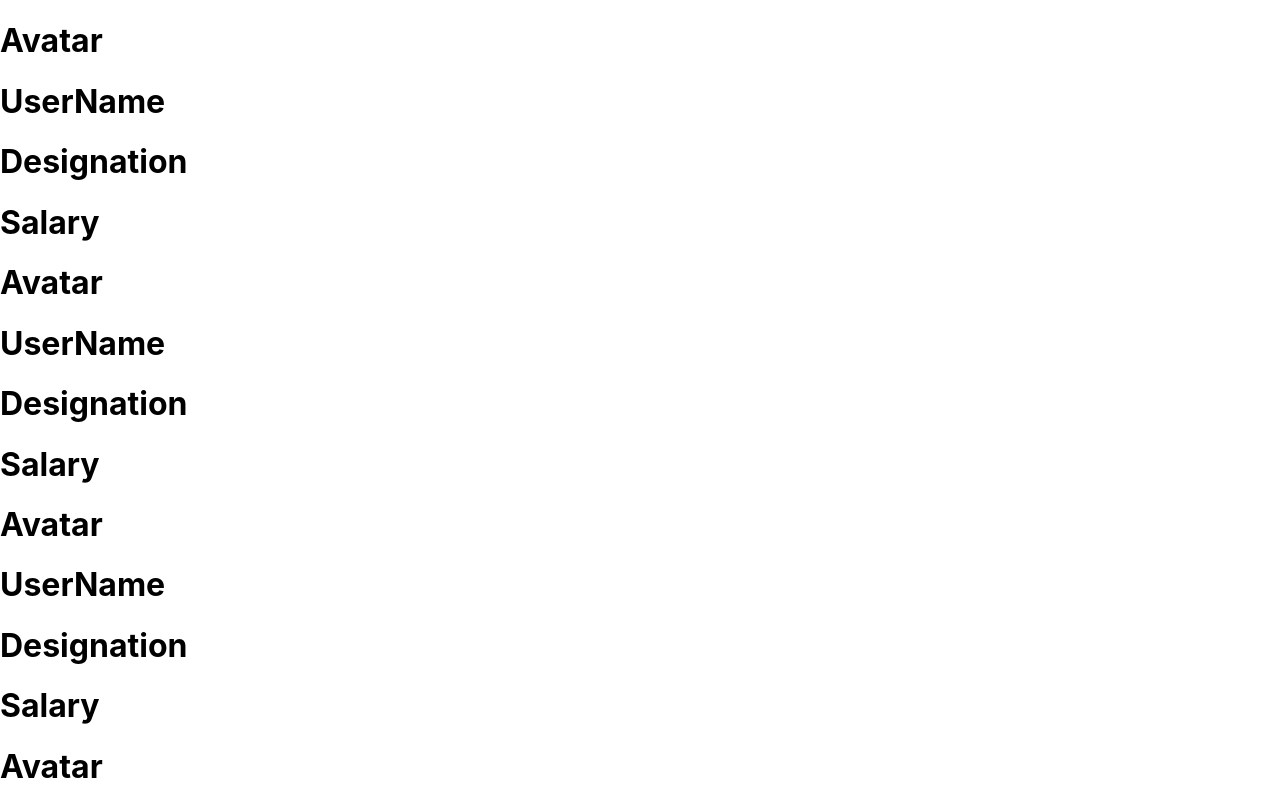
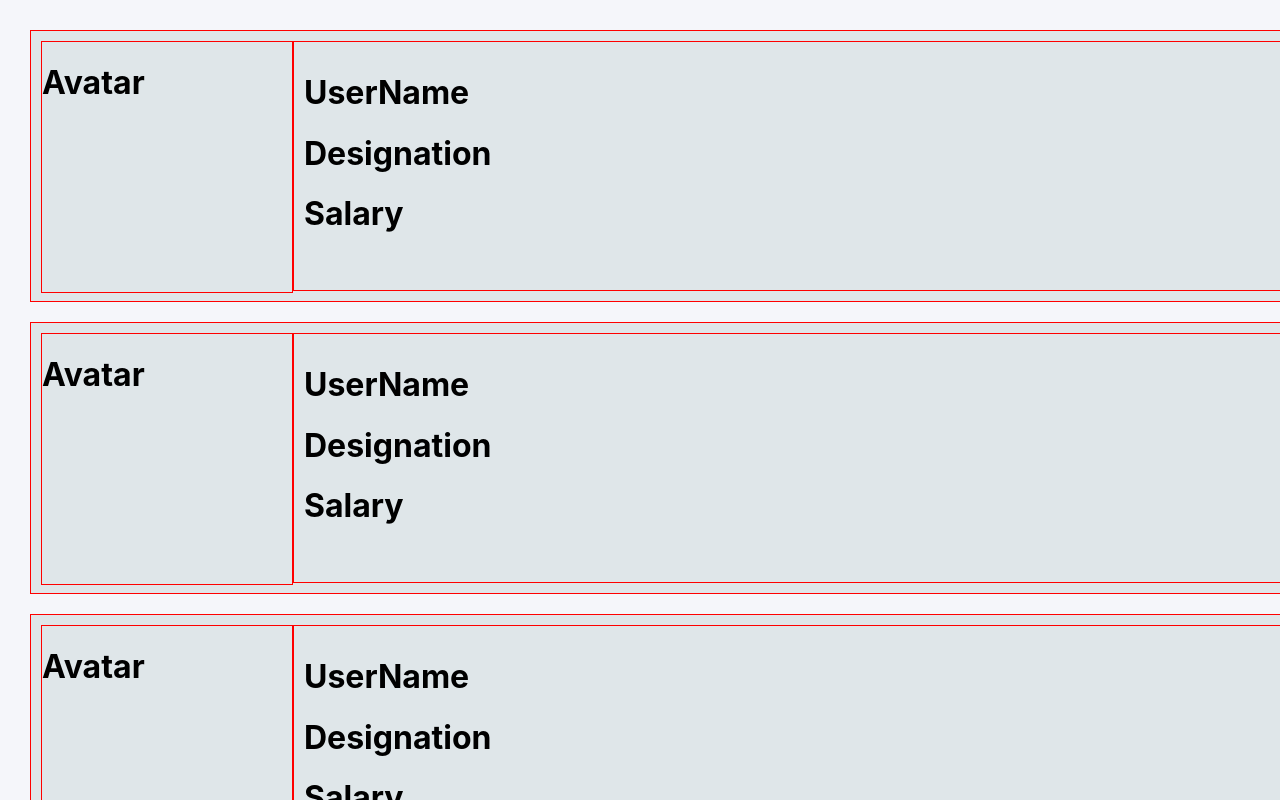
Before and after one commit to dinukaattanayaka/react-app-structure, a React (Create React App) app in the folder react-app/: page / in a window 1280 px wide. Shown: the top 800 px of the page. Built offline with nearby package versions, Linux system fonts and the light colour scheme.

Commit message:
before data fill

```diff
--- a/react-app/src/App.css
+++ b/react-app/src/App.css
@@ -0,0 +1,32 @@
+body{
+    background-color:#f5f6fa ;
+    padding: 20px;
+}
+
+.wrapper{
+    width: 100%;
+    height: 100vh;
+    /*border: 1px solid red;*/
+    padding: 10px;
+}
+.user-outer{
+    width: 100%;
+    height:250px;
+    border:1px solid red;
+    padding: 10px;
+    margin-bottom: 20px;
+    display: flex;
+    position: relative;
+    overflow: hidden;
+    background-color: #dfe6e9;
+}
+.avatar-outer{
+    width: 250px;
+    height: 100%;
+    border: 1px solid red;
+}
+.user-data{
+    flex: 1;
+    border: 1px solid red;
+    padding: 10px;
+}
--- a/react-app/src/App.js
+++ b/react-app/src/App.js
@@ -1,27 +1,38 @@
+import './App.css';
 function UserManager(){
   return(
-      <>
+      <div className='wrapper'>
         <User/>
         <User/>
         <User/>
         <User/>
-      </>
+      </div>
   );
 }
 const User =()=>{
   return(
-      <div>
-        <Avatar/>
-        <UserName/>
-        <Designation/>
-        <Salary/>
+      <div className='user-outer'>
+          <Avatar/>
+          <UserData/>
       </div>
   );
 }
 const Avatar =()=>{
   return(
+      <div className='avatar-outer'>
       <h1>Avatar</h1>
+     </div>
   );
+}
+const UserData =()=>{
+    return(
+        <div className='user-data'>
+            <UserName/>
+            <Designation/>
+            <Salary/>
+        </div>
+
+    );
 }
 const UserName =()=>{
   return(
```
